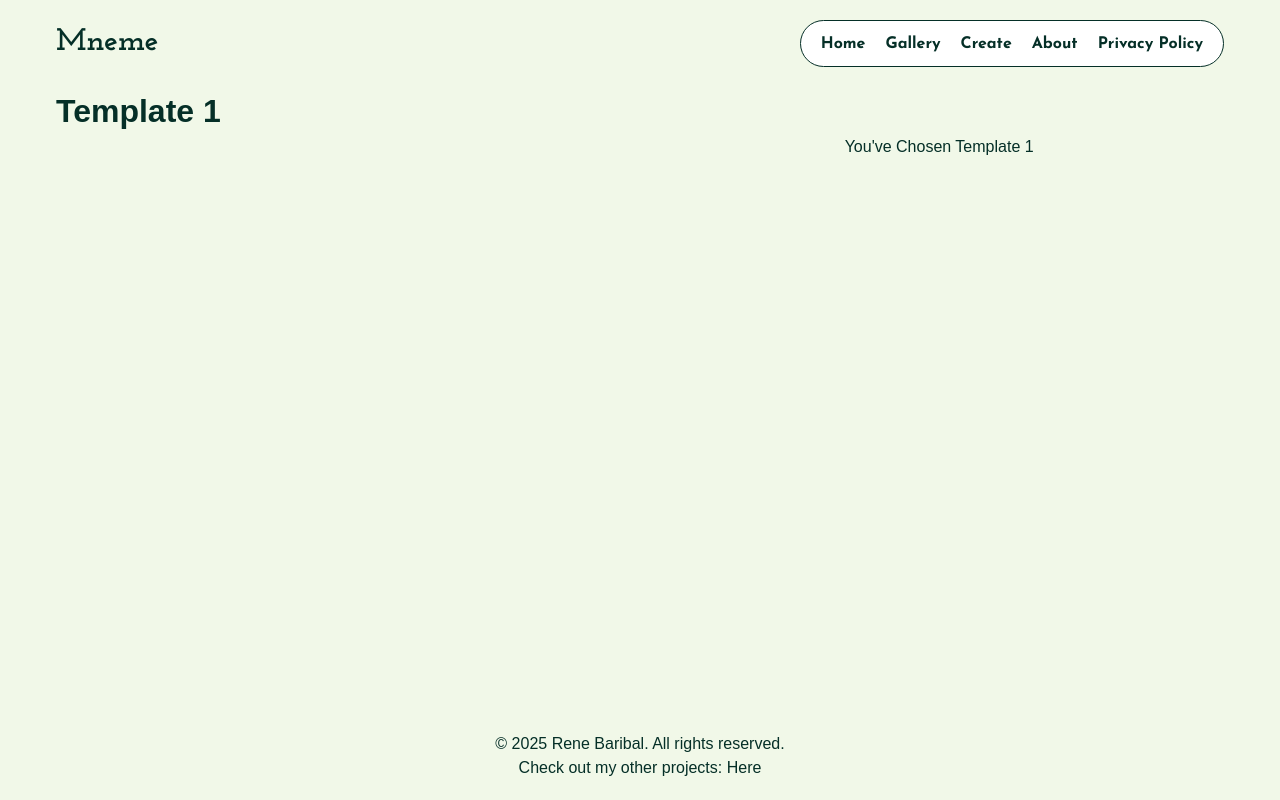
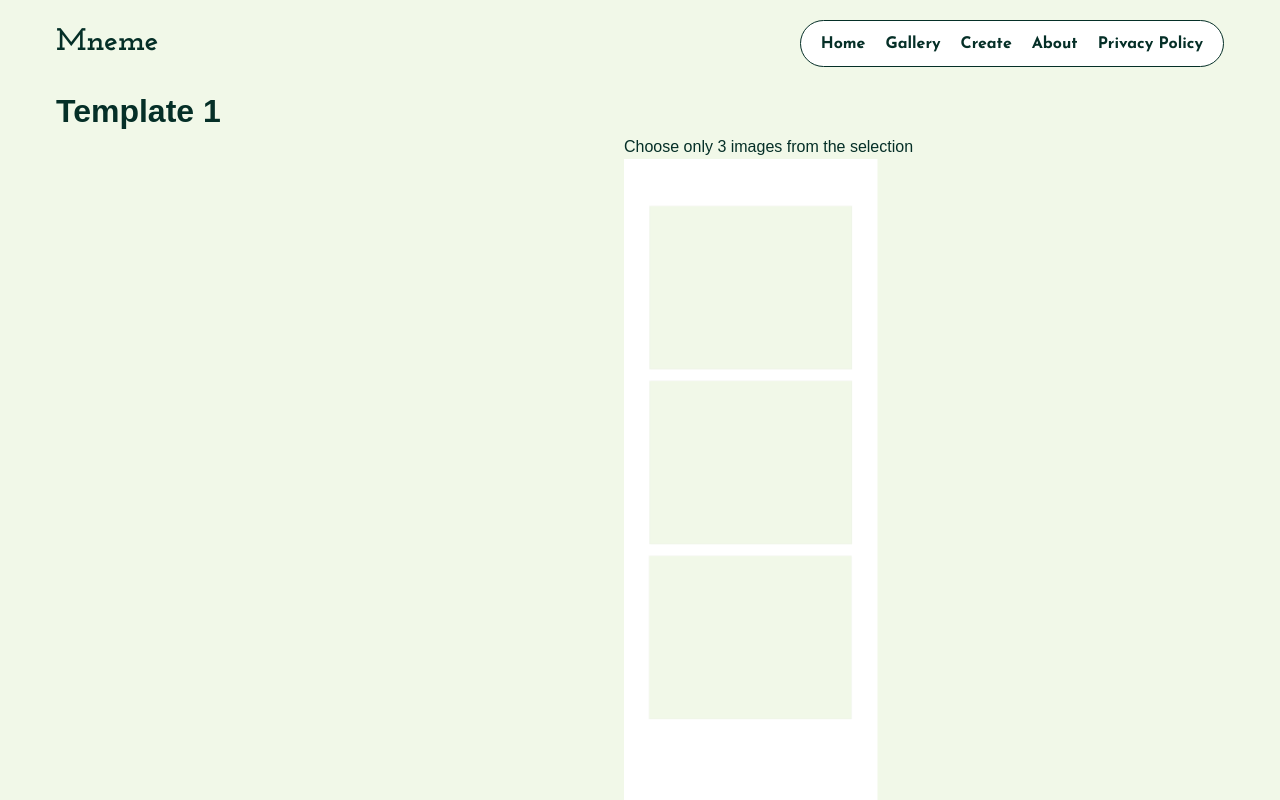
Before and after one commit to RiinSeresuto/mneme, a Nuxt app: page /create/1 in a window 1280 px wide. Shown: the top 800 px of the page. Built offline with nearby package versions, Linux system fonts and the light colour scheme.

Commit message:
initialized image placing on template

```diff
--- a/components/Gallery.vue
+++ b/components/Gallery.vue
@@ -18,7 +18,6 @@
     });
 
     const selectImage = (img) => {
-        console.log("Emitting image:", img);
         emit("image-selected", img);
     };
 
--- a/components/templates/Template1.vue
+++ b/components/templates/Template1.vue
@@ -1,3 +1,109 @@
-<script setup></script>
+<script setup>
+    const canvas = ref(null);
+    const frameTemplate = ref(null);
+    const ctx = ref(null);
 
-<template></template>
+    const DPI = 300;
+    const widthInInches = 2;
+    const heightInInches = 6;
+
+    const props = defineProps({
+        imageCount: {
+            type: Number,
+        },
+        selectedImage: {
+            type: Array,
+            default: [],
+        },
+    });
+
+    const placeImge = (blob, x, y, width, height) => {
+        const img = new Image();
+        const url = URL.createObjectURL(blob);
+
+        img.onload = () => {
+            ctx.value.drawImage(img, x, y, width, height);
+
+            URL.revokeObjectURL(url);
+        };
+    };
+
+    onMounted(() => {
+        if (canvas.value) {
+            ctx.value = canvas.value.getContext("2d");
+
+            canvas.value.width = widthInInches * DPI;
+            canvas.value.height = heightInInches * DPI;
+        }
+    });
+
+    watch(props.selectedImage, () => {
+        console.log(props.selectedImage);
+    });
+
+    const getCoordinate = (event) => {
+        const rect = canvas.value.getBoundingClientRect();
+        const x = event.clientX - rect.left;
+        const y = event.clientY - rect.top;
+
+        console.log("Coordinates ==>", x, y);
+    };
+
+    const canvasBoxStyle = computed(() => ({
+        "--width": `${widthInInches * DPI}px`,
+        "--height": `${heightInInches * DPI}px`,
+    }));
+</script>
+
+<template>
+    Choose only {{ props.imageCount }} images from the selection
+
+    <!-- <div v-for="img in props.selectedImage">
+        <img :src="img.blob" alt="" />
+    </div> -->
+
+    <div class="canvas--box" :style="canvasBoxStyle">
+        <canvas ref="canvas" @click="getCoordinate"></canvas>
+
+        <img ref="frameTemplate" src="/img/Option-01.png" />
+    </div>
+</template>
+
+<style scope>
+    :root {
+        --scale: 0.65;
+        --transform-origin: top left;
+    }
+
+    template {
+        width: 100%;
+    }
+
+    .canvas--box {
+        position: relative;
+        display: block;
+        width: var(--width);
+        height: var(--height);
+        transform: scale(var(--scale));
+        transform-origin: var(--transform-origin);
+    }
+
+    .canvas--box canvas {
+        position: absolute;
+        display: block;
+        top: 0;
+        left: 0;
+        transform: scale(var(--scale));
+        transform-origin: var(--transform-origin);
+    }
+
+    .canvas--box img {
+        /* display: none; */
+        position: absolute;
+        top: 0;
+        left: 0;
+        pointer-events: none;
+        transform: scale(var(--scale));
+        transform-origin: var(--transform-origin);
+    }
+</style>
--- a/pages/create/[id].vue
+++ b/pages/create/[id].vue
@@ -4,6 +4,7 @@
     const id = parseInt(route.params.id);
 
     const selectedImage = ref([]);
+    const imageCount = ref(0);
 
     if (!validTemplatesId.includes(id)) {
         throw createError({
@@ -11,16 +12,6 @@
             statusMessage: "Template Not Found",
         });
     }
-
-    const addImage = (image) => {
-        console.log("Received in parent:", image);
-
-        if (!selectedImage.value.some((img) => img.id === image.id)) {
-            selectedImage.value.push(image);
-        }
-
-        console.log("New array:", selectedImage);
-    };
 
     switch (id) {
         case 1:
@@ -30,16 +21,24 @@
         case 8:
         case 9:
         case 10:
-            var imageCount = 3;
+            imageCount.value = 3;
             break;
         case 4:
         case 5:
         case 11:
-            var imageCount = 4;
+            imageCount.value = 4;
             break;
         case 7:
-            var imageCount = 2;
+            imageCount.value = 2;
     }
+
+    const addImage = (image) => {
+        if (!selectedImage.value.some((img) => img.id === image.id)) {
+            if (selectedImage.value.length < imageCount.value) {
+                selectedImage.value.push(image);
+            }
+        }
+    };
 </script>
 
 <template>
@@ -55,13 +54,10 @@
         </div>
         <div id="previewCol">
             <div v-if="id == 1">
-                You've Chosen Template 1
-
-                <TemplatesTemplate1 />
-
-                <div v-for="img in selectedImage">
-                    <img :src="img.blob" alt="" />
-                </div>
+                <TemplatesTemplate1
+                    :imageCount="imageCount"
+                    :selectedImage="selectedImage"
+                />
             </div>
             <div v-else-if="id == 2">You've Chose Template 2</div>
         </div>
@@ -71,7 +67,7 @@
 <style scope>
     #sections {
         display: grid;
-        grid-template-columns: 2fr 1fr;
+        grid-template-columns: 1fr 1fr;
         gap: var(--space-m);
     }
 </style>
```
